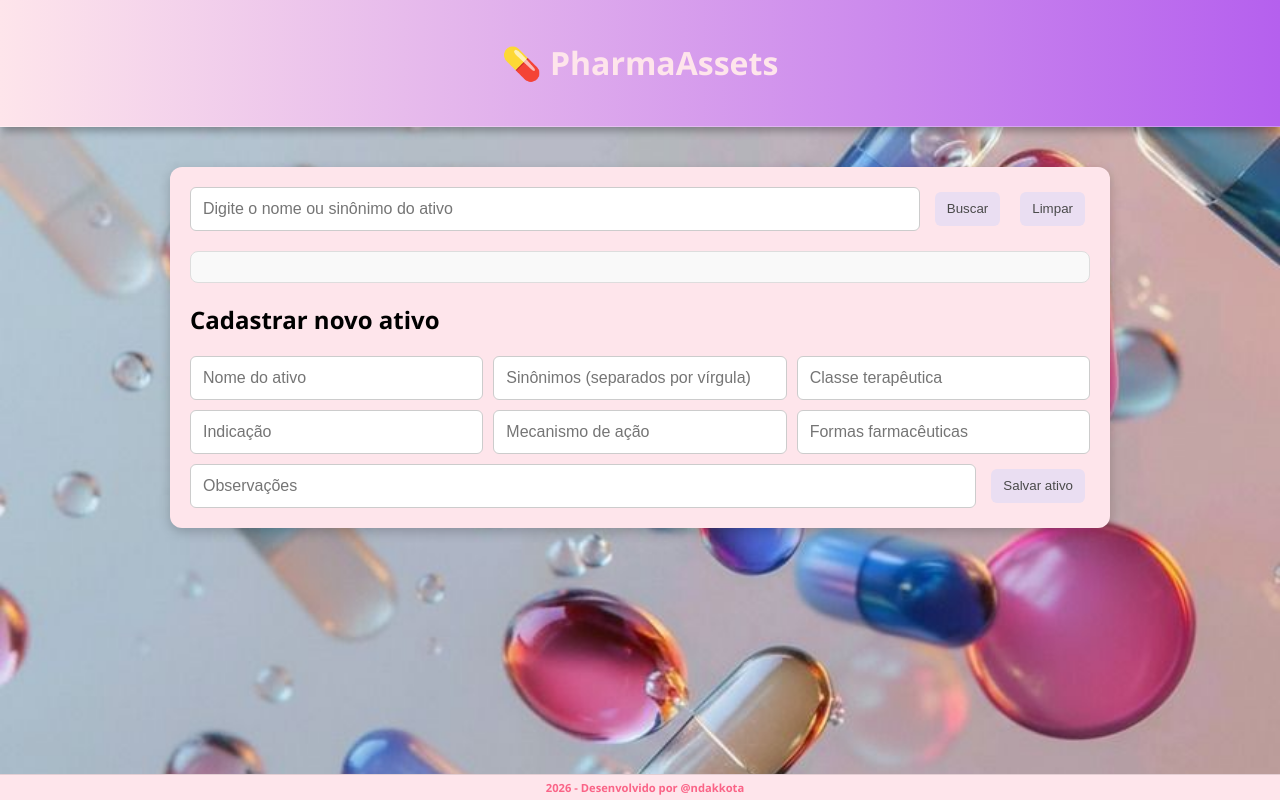
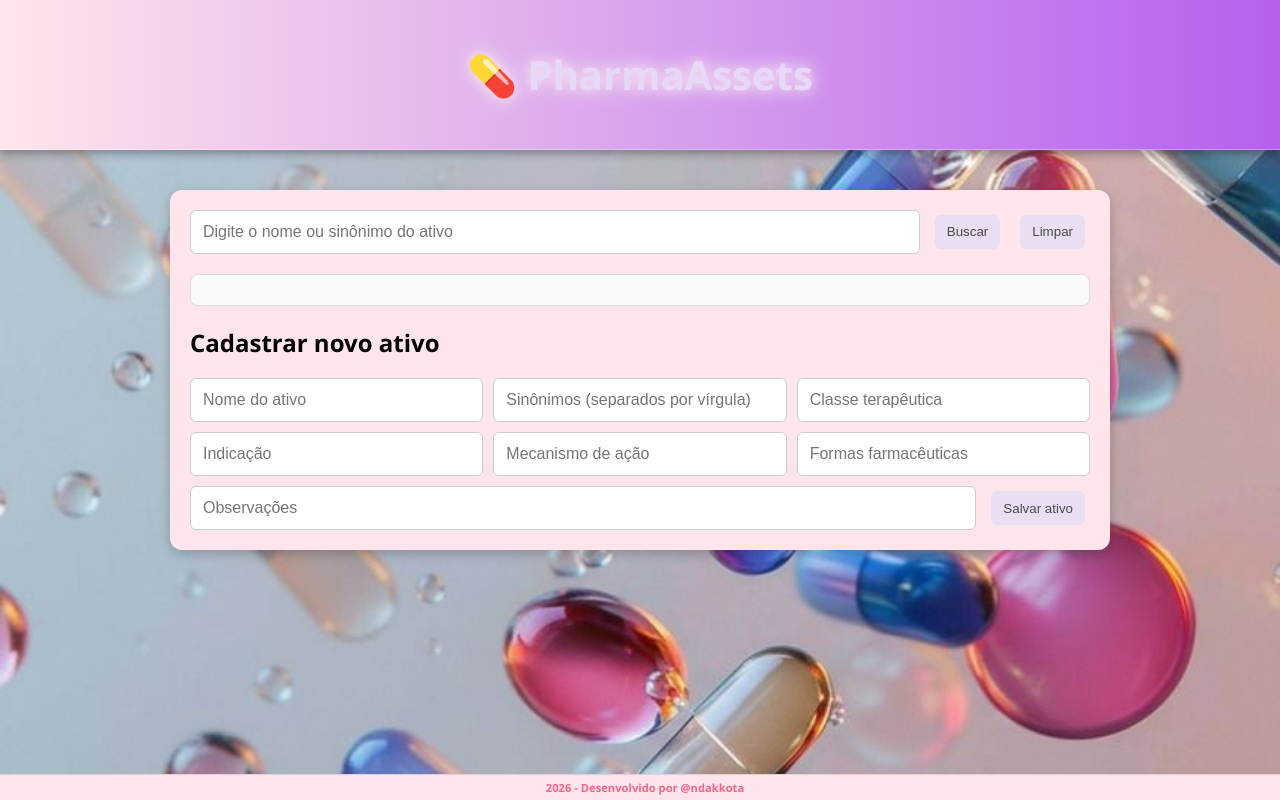
Before and after one commit to ndakkota/Consulta, a plain HTML site: page index.html in a window 1280 px wide. Drawn offline with Linux system fonts and the light colour scheme; no server answers.

Commit message:
upgrade final

```diff
--- a/index.html
+++ b/index.html
@@ -27,6 +27,21 @@
       -webkit-backdrop-filter: blur(10px);
       border-bottom: 1px solid rgba(255,255,255,0.3);
     }
+    .glitter {
+    font-size: 2.5em;
+    font-weight: bold;
+    color: #E6D9F7; /* lilás */
+    text-shadow:
+      0 0 5px #FEE5EB,   /* rosa pastel */
+      0 0 10px #E6D9F7,  /* lilás */
+      0 0 20px #FEE5EB;  /* rosa pastel */
+    animation: brilho 2s infinite alternate;
+  }
+
+  @keyframes brilho {
+    from { text-shadow: 0 0 5px #FEE5EB, 0 0 10px #E6D9F7; }
+    to   { text-shadow: 0 0 15px #FEE5EB, 0 0 25px #E6D9F7; }
+  }
     main {
       max-width: 900px;
       margin: 40px auto;
@@ -94,7 +109,7 @@
 </head>
 <body>
   <header>
-    <h1>💊 PharmaAssets</h1>
+    <h1 class="glitter">💊 PharmaAssets</h1>
   </header>
   <main>
     <!-- Busca -->
```
Also changed, not shown: farmacia.JPG (added), manifest.json.
